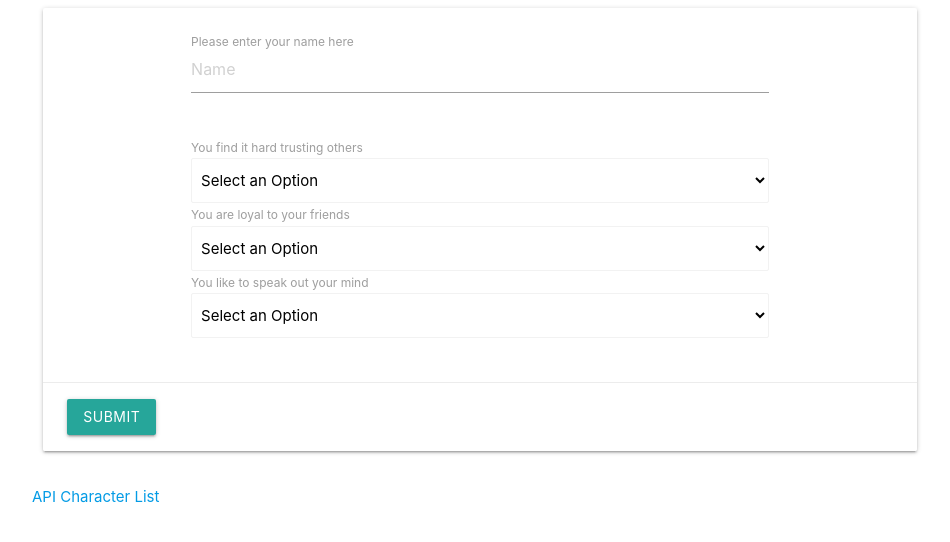
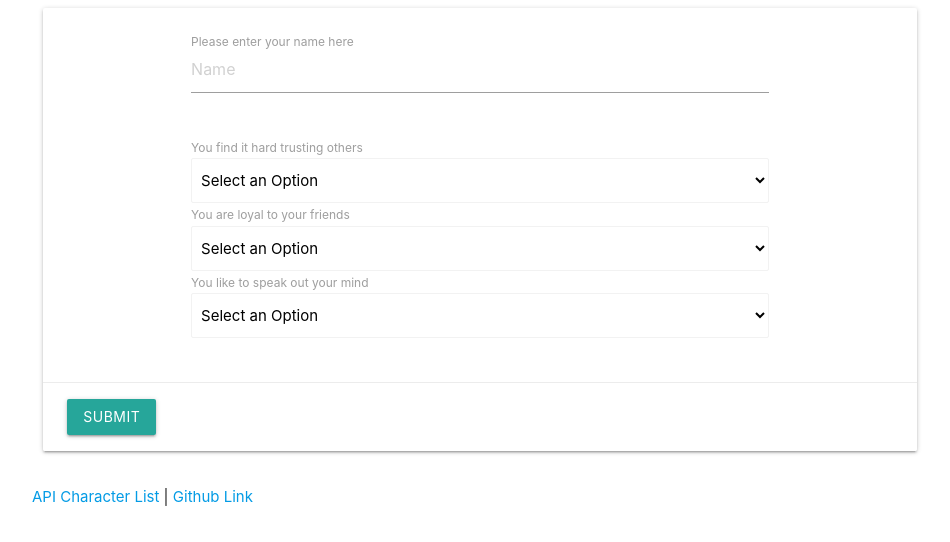
Before and after one commit to tintdang/characterQuiz, a plain HTML site: page app/public/survey.html in a window 1280 px wide. Shown: the whole page, without its empty margins (160-1110 px from the left). Drawn offline with nearby package versions, Linux system fonts and the light colour scheme.

Commit message:
added github link

```diff
--- a/app/public/survey.html
+++ b/app/public/survey.html
@@ -89,7 +89,7 @@
 
     <footer class="footer">
         <div class="container">
-            <p><a href="/api/characters">API Character List</a></p>
+            <p><a href="/api/characters">API Character List</a> | <a href="https://github.com/tintdang/characterQuiz">Github Link</a> </p>
         </div>
     </footer>
 </body>
```
